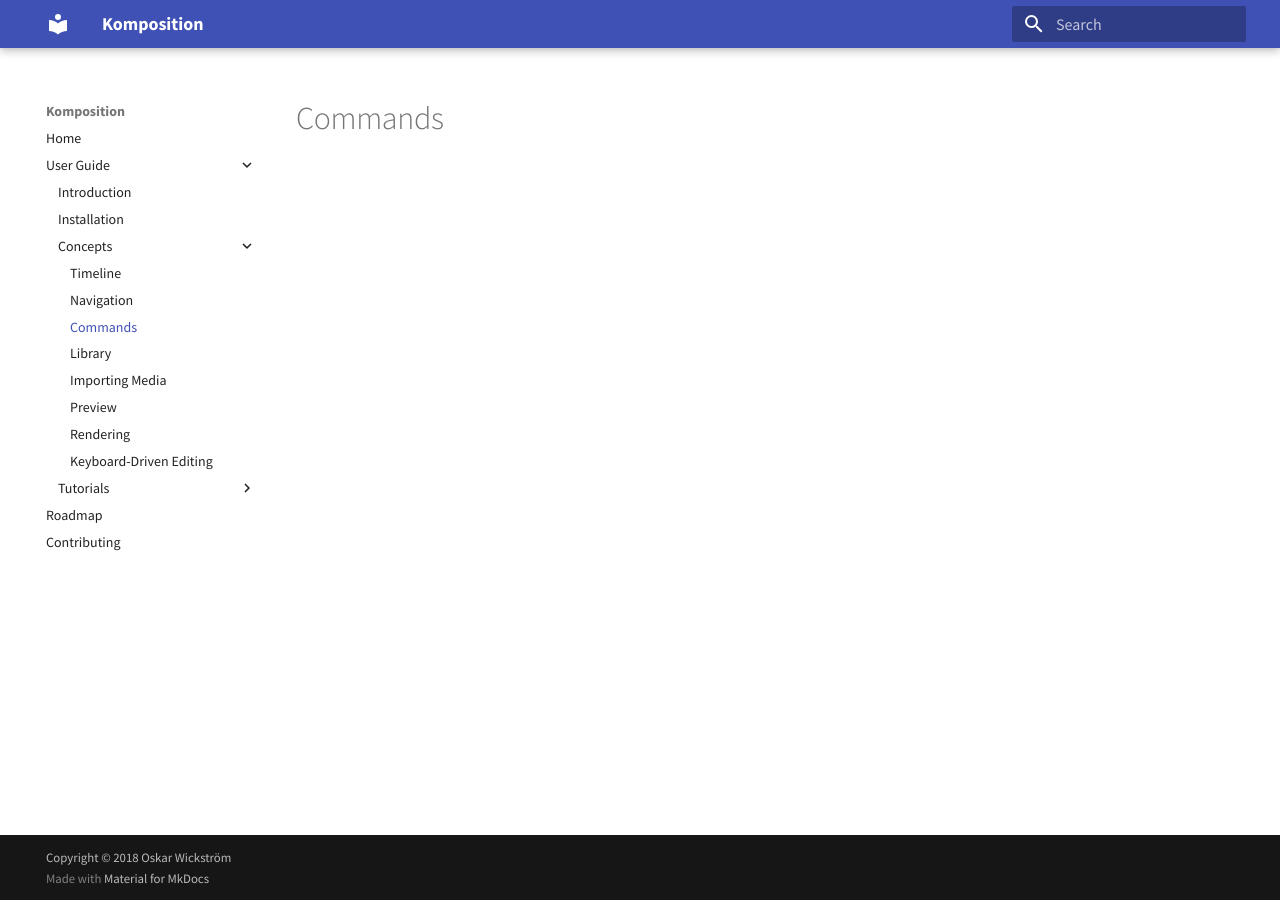
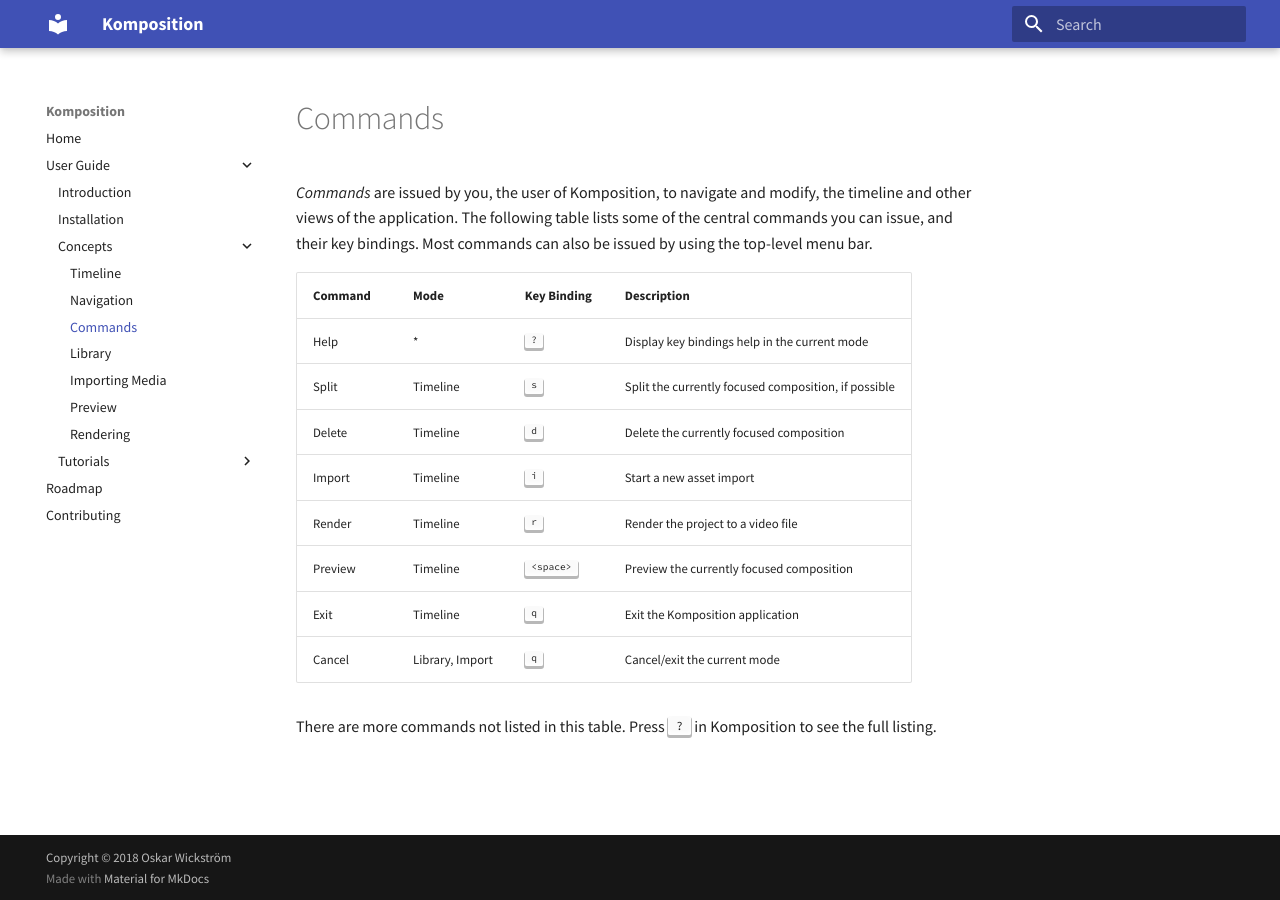
Before and after one commit to owickstrom/komposition, an MkDocs documentation site: the page built from docs/src/user-guide/concepts/commands.md, in a window 1280 px wide. Built offline with MkDocs 1.6.1 and Material for MkDocs 9.7.7, drawn with Linux system fonts in a browser that asks for light colours.

Commit message:
Add commands docs

```diff
--- a/docs/mkdocs.yml
+++ b/docs/mkdocs.yml
@@ -16,7 +16,6 @@
             - user-guide/concepts/importing-media.md
             - user-guide/concepts/preview.md
             - user-guide/concepts/rendering.md
-            - user-guide/concepts/keyboard-driven-editing.md
         - Tutorials:
             - user-guide/tutorials/your-first-screencast.md
     - roadmap.md
--- a/docs/src/user-guide/concepts/commands.md
+++ b/docs/src/user-guide/concepts/commands.md
@@ -1 +1,28 @@
 # Commands
+
+*Commands* are issued by you, the user of Komposition, to navigate and
+modify, the timeline and other views of the application. The following table
+lists some of the central commands you can issue, and their key bindings.
+Most commands can also be issued by using the top-level menu bar.
+
+| Command   | Mode                      | Key Binding                       | Description                                               |
+|-----------|---------------------------|-----------------------------------|-----------------------------------------------------------|
+| Help      | *                         | <kbd>?</kbd>                      | Display key bindings help in the current mode             |
+| Split     | Timeline                  | <kbd>s</kbd>                      | Split the currently focused composition, if possible      |
+| Delete    | Timeline                  | <kbd>d</kbd>                      | Delete the currently focused composition                  |
+| Import    | Timeline                  | <kbd>i</kbd>                      | Start a new asset import                                  |
+| Render    | Timeline                  | <kbd>r</kbd>                      | Render the project to a video file                        |
+| Preview   | Timeline                  | <kbd>&lt;space&gt;</kbd>          | Preview the currently focused composition                 |
+| Exit      | Timeline                  | <kbd>q</kbd>                      | Exit the Komposition application                          |
+| Cancel    | Library, Import           | <kbd>q</kbd>                      | Cancel/exit the current mode                              |
+
+There are more commands not listed in this table. Press <kbd>?</kbd> in
+Komposition to see the full listing.
+
+<!--
+TODO: describe these somehowe:
+
+  FocusCommand :: FocusCommand -> Command TimelineMode
+  JumpFocus :: Focus SequenceFocusType -> Command TimelineMode
+  InsertCommand :: InsertType -> InsertPosition -> Command TimelineMode
+-->
```
Also changed, not shown: docs/src/user-guide/concepts/keyboard-driven-editing.md (deleted, +0 -1 lines), docs/src/user-guide/concepts/navigation.md (+20 -0 lines), docs/src/user-guide/introduction.md (+5 -3 lines), docs/src/user-guide/concepts/navigation/parallel.png (added), docs/src/user-guide/concepts/navigation/sequence.png (added), docs/src/user-guide/concepts/navigation/video-clip.png (added).
